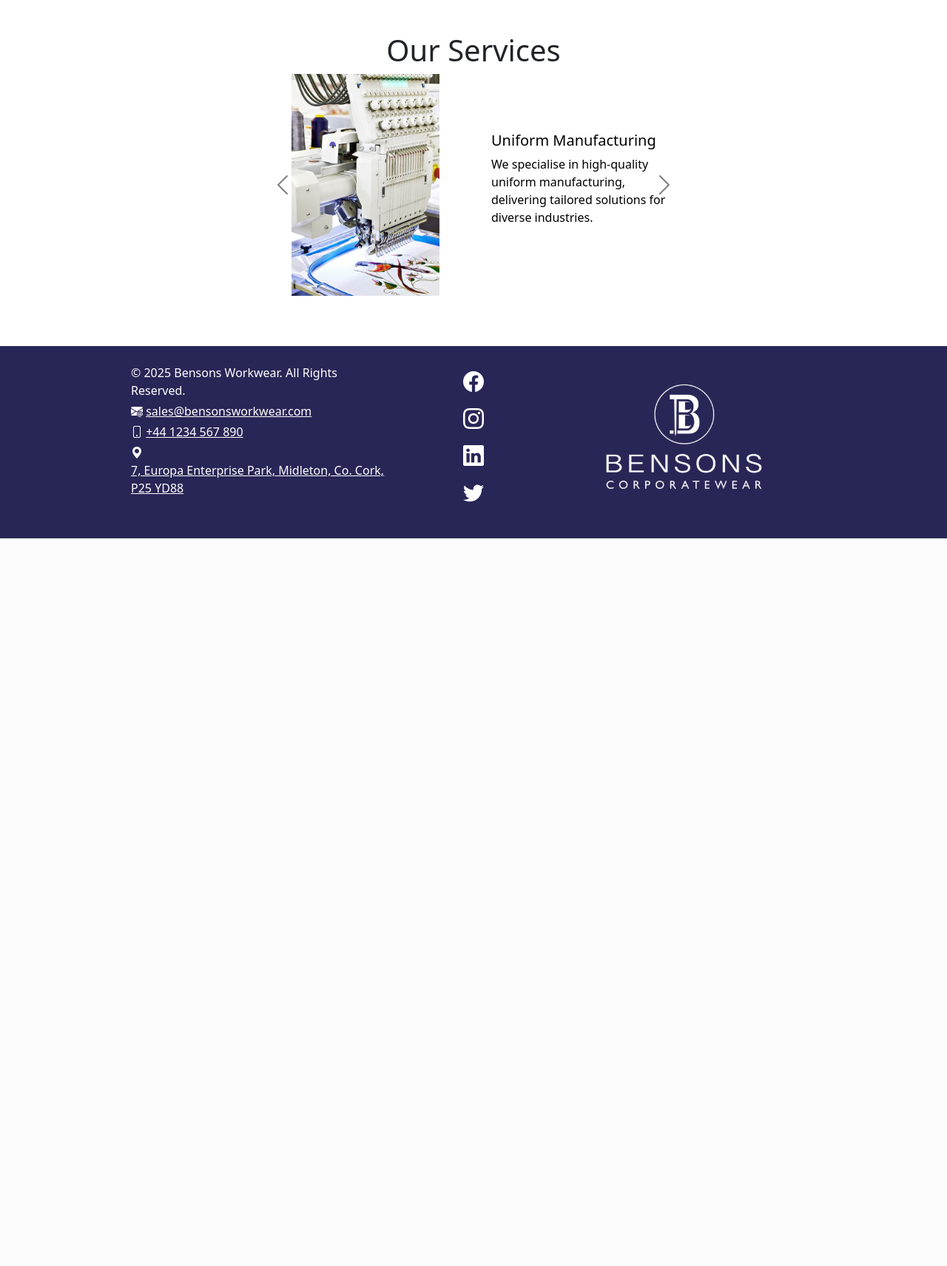
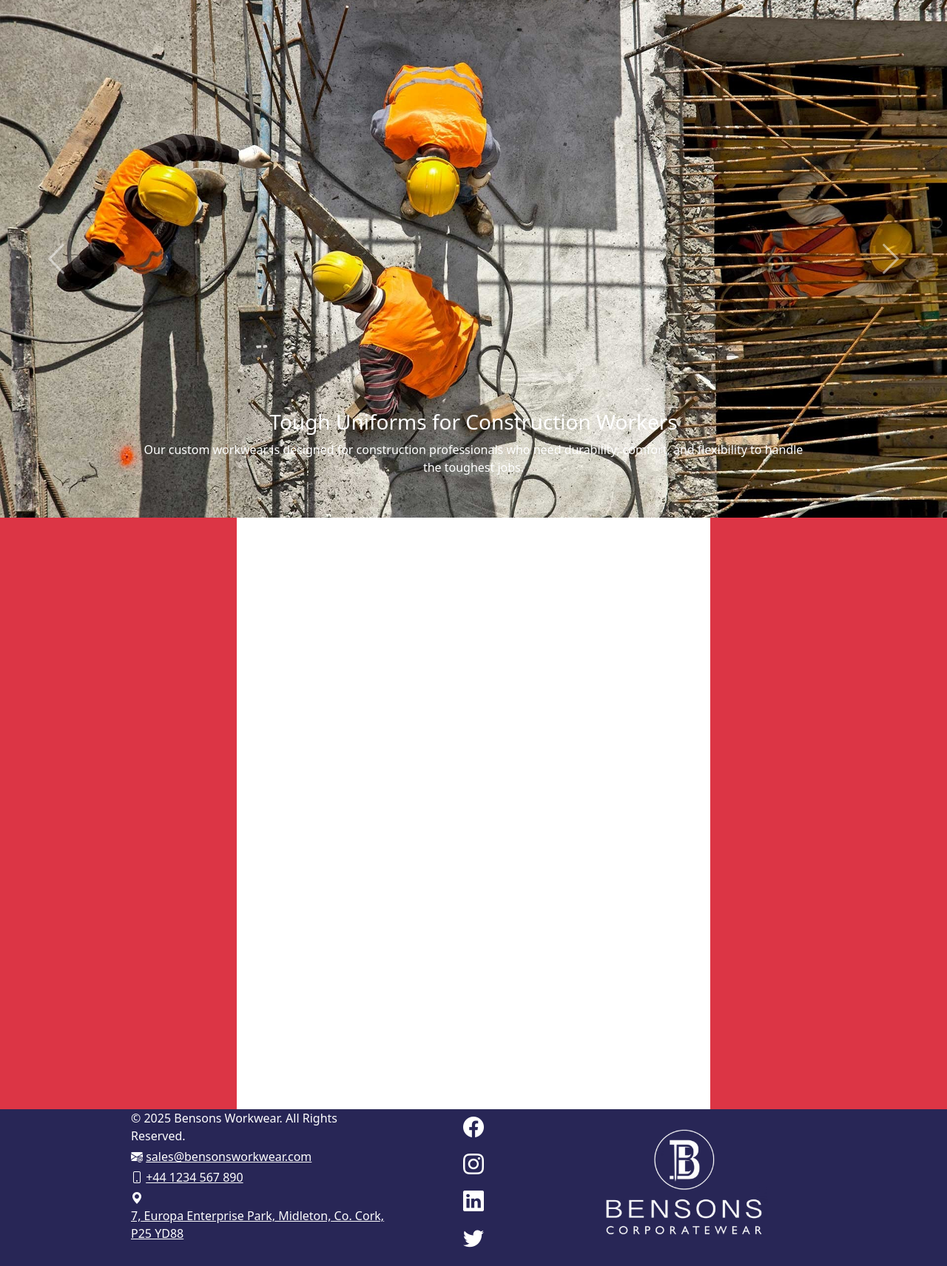
Before and after one commit to AlvaroFernandezMartin/Web-Code, a Django app: page / in a window 1280 px wide. Shown: the part 96-1808 px from the top of the page at 74% size. Before the commit the page ends 824 px from the top, so only its background shows below. Run offline with Django 4.2, Linux system fonts and the light colour scheme.

Commit message:
photos add

```diff
--- /dev/null
+++ b/requirements.txt
@@ -0,0 +1,4 @@
+asgiref==3.8.1
+Django==4.2.20
+sqlparse==0.5.3
+typing_extensions==4.12.2
--- a/shared/static/shared/css/index.css
+++ b/shared/static/shared/css/index.css
@@ -8,16 +8,19 @@
 }
   /* Ajustar tamaño de imágenes */
   .carousel-inner img {
-    width: 200px; /* Ancho fijo */
-    height: 300px; /* Alto fijo */
-    object-fit: cover; /* Mantiene la proporción */
+    width: 100%; /* Mantener el ancho completo */
+    height: 700px; /* Aumentar la altura */
+    object-fit: cover; /* Para que la imagen se ajuste bien */
   }
 
-  /* Hacer las flechas de navegación negras */
-  .carousel-control-prev-icon, .carousel-control-next-icon {
 
-    filter: invert(1); /* Convierte el color a negro */
+  .carousel-control-prev-icon,
+  .carousel-control-next-icon {
+    width: 50px;  /* Aumenta el ancho */
+    height: 50px; /* Aumenta la altura */
+    background-size: 100% 100%; /* Ajusta el tamaño del ícono */
   }
+
 
   .carousel-control-prev {
     left: -20px;
--- a/shared/templates/base.html
+++ b/shared/templates/base.html
@@ -35,14 +35,14 @@
         </div>
     </nav>
     <!-- Main Content -->
-    <div class="container-fluid mt-4">
+    <div>
         {% block content %}
 
         {% endblock %}
     </div>
 
     <!-- Footer -->
-    <footer class="text-white py-4 mt-5 bg-primary">
+    <footer class="text-white  bg-primary">
         <div class="container">
             <div class="row justify-content-center align-items-center">
 
--- a/shared/templates/index.html
+++ b/shared/templates/index.html
@@ -1,13 +1,74 @@
 {% extends 'base.html' %}
-
 
 {% block content %}
 {% load static %}
 <link rel="stylesheet" href="{% static 'shared/css/index.css' %}">
 
-<div class="container container_carousel">
+<div id="carouselSwipe" class="carousel slide" data-bs-touch="true" data-bs-ride="carousel">
+  <div class="carousel-inner">
+
+    <!-- Camareros -->
+    <div class="carousel-item">
+      <img src="{% static 'shared/img/waiter.jpg' %}" class="d-block w-100" style="object-position: 50% 10%" alt="Waiters">
+      <div class="carousel-caption d-none d-md-block">
+        <h3>Custom Apparel for Waitstaff</h3>
+        <p>We specialize in creating durable and stylish uniforms for waiters, ensuring comfort and a professional appearance for every service.</p>
+      </div>
+    </div>
+
+    <!-- Trabajadores de la construcción -->
+    <div class="carousel-item active">
+      <img src="{% static 'shared/img/construction_workers.jpg' %}" class="d-block w-100" alt="Construction Workers">
+      <div class="carousel-caption d-none d-md-block">
+        <h3>Tough Uniforms for Construction Workers</h3>
+        <p>Our custom workwear is designed for construction professionals who need durability, comfort, and flexibility to handle the toughest jobs.</p>
+      </div>
+    </div>
+
+    <!-- Trabajadores de hotel -->
+    <div class="carousel-item">
+      <img src="{% static 'shared/img/hotel_workers.jpg' %}" class="d-block w-100" alt="Hotel Workers">
+      <div class="carousel-caption d-none d-md-block">
+        <h3>Elegant and Professional Uniforms for Hotel Staff</h3>
+        <p>We provide high-quality, custom uniforms for hotel staff that blend elegance with practicality, ensuring your team looks and feels their best.</p>
+      </div>
+    </div>
+    <div class="carousel-item ">
+      <img src="{% static 'shared/img/ONU.avif' %}" class="d-block w-100" alt="ONU">
+      <div class="carousel-caption d-none d-md-block">
+        <h1>Bensons Workwear has been a trusted uniform manufacturer, counting prestigious Clients</h1>
+      </div>
+    </div>
+</div>
+
+
+  <!-- Botones de navegación -->
+  <button class="carousel-control-prev" type="button" data-bs-target="#carouselSwipe" data-bs-slide="prev">
+    <span class="carousel-control-prev-icon" aria-hidden="true"></span>
+    <span class="visually-hidden">Previous</span>
+  </button>
+  <button class="carousel-control-next" type="button" data-bs-target="#carouselSwipe" data-bs-slide="next">
+    <span class="carousel-control-next-icon" aria-hidden="true"></span>
+    <span class="visually-hidden">Next</span>
+  </button>
+</div>
+
+
+<div class="container-fluid vh-100 d-flex flex-column">
+    <div class="row flex-grow-1">
+        <div class="col-md-3 bg-danger d-flex "></div>
+
+        <div class="col-md-6 d-flex flex-column justify-content-center align-items-center">
+
+        </div>
+
+        <div class="col-md-3 bg-danger d-flex"></div>
+    </div>
+</div>
+
+{% comment %} <div class="container container_carousel">
     <h1>Our Services</h1>
-    <div id="servicesCarousel" class="carousel slide ">
+    <div id="servicesCarousel" class="carousel slide">
         <!-- Indicadores -->
         <div class="carousel-indicators">
           <button type="button" data-bs-target="#servicesCarousel" data-bs-slide-to="0" class="active" aria-label="Slide 1"></button>
@@ -81,6 +142,5 @@
           <span class="visually-hidden">Next</span>
         </button>
     </div>
-</div>
-
+</div> {% endcomment %}
 {% endblock %}
```
Also changed, not shown: shared/static/shared/img/ONU.avif (added), shared/static/shared/img/construction_workers.jpg (added), shared/static/shared/img/hotel_workers.jpg (added), shared/static/shared/img/icons/arroow-right-yellow.svg (added), shared/static/shared/img/icons/arrow-right.svg (added), shared/static/shared/img/recicling.png (added), shared/static/shared/img/test.jpg (added), shared/static/shared/img/test2.jpg (added), shared/static/shared/img/test3.jpg (added), shared/static/shared/img/test4.jpg (added), shared/static/shared/img/waiter2.jpg (added), 1 other file.
